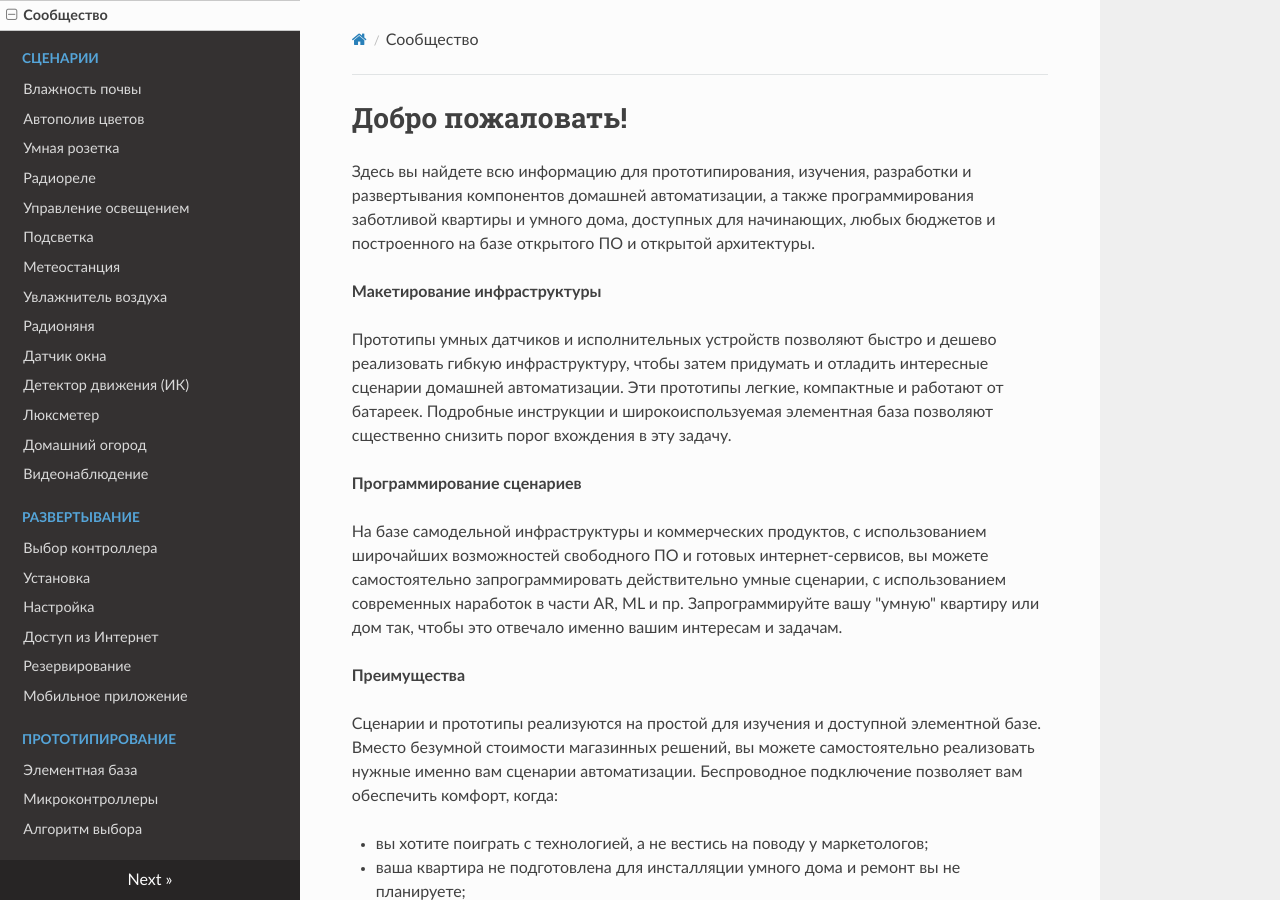
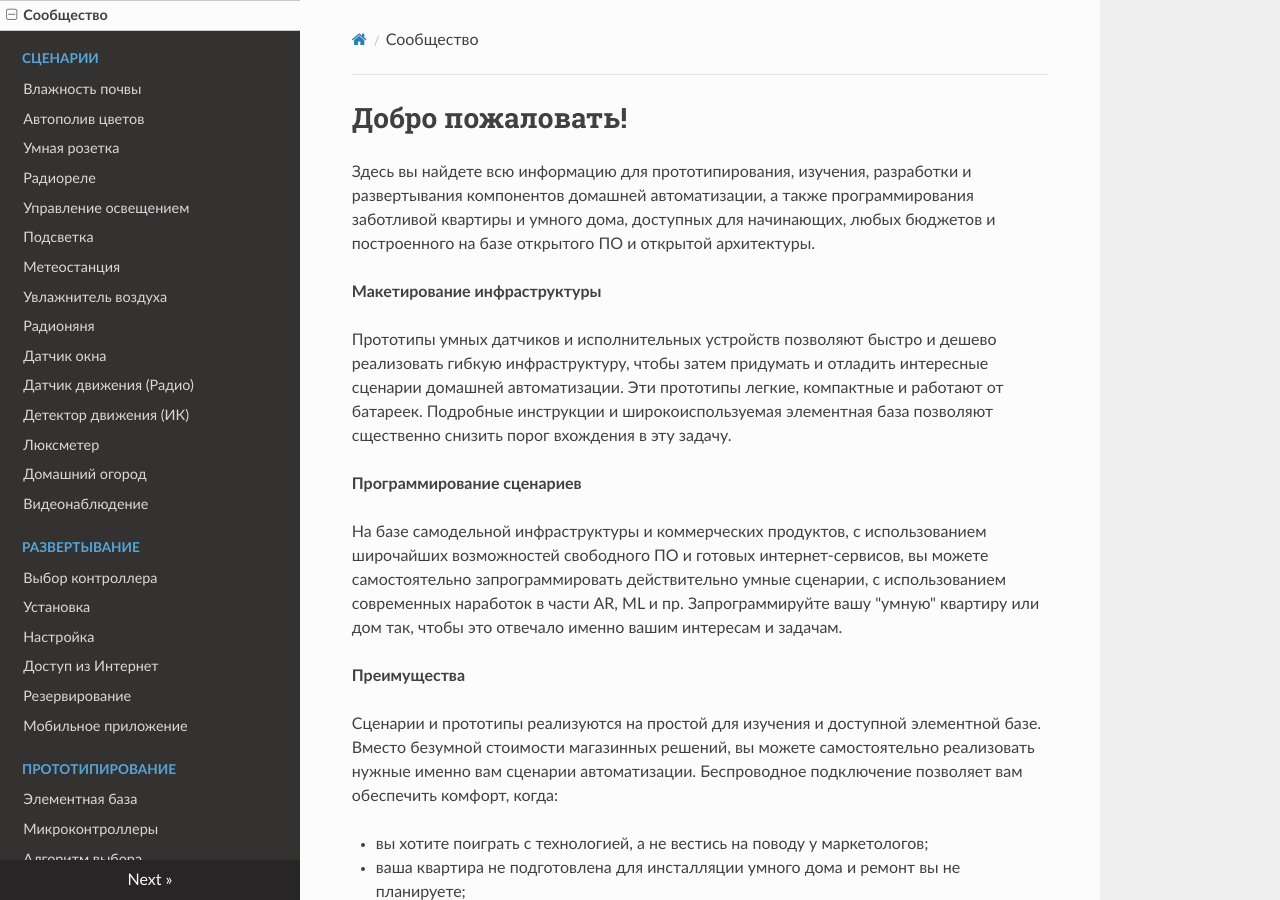
Before and after one commit to cutecare/cutecare-docs, an MkDocs documentation site: the page built from docs/index.md, in a window 1280 px wide and 900 px high. Built offline with MkDocs 1.6.1, drawn with Linux system fonts in a browser that asks for light colours; nearby versions of some CDN libraries; old or Windows-style settings are respelled for this version of MkDocs.

Commit message:
Update mkdocs.yml

```diff
--- a/mkdocs.yml
+++ b/mkdocs.yml
@@ -14,6 +14,7 @@ pages:
   - 'Увлажнитель воздуха': 'Увлажнитель воздуха.md'
   - 'Радионяня': 'Радионяня.md'
   - 'Датчик окна': 'Датчик окна.md'
+  - 'Датчик движения (Радио)': 'Датчик движения.md'
   - 'Детектор движения (ИК)': 'Детектор движения.md'
   - 'Люксметер': 'Люксметер.md'
   - 'Домашний огород': 'Домашний огород.md'
```
